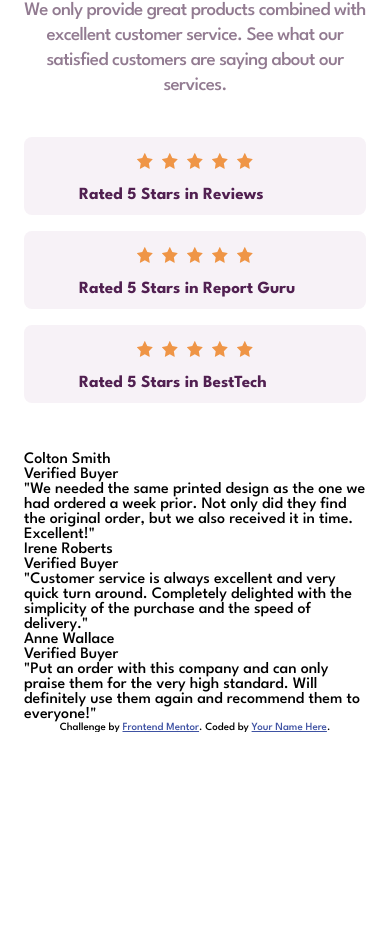
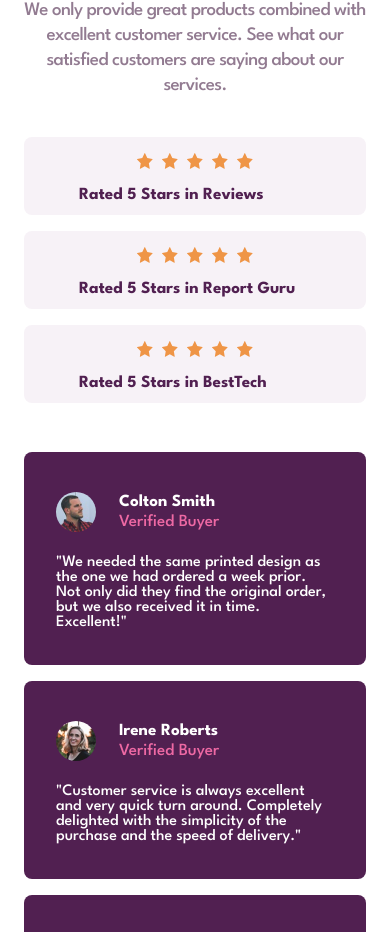
Before and after one commit to hermannleboss/social-proof-section-master, a website built with Vite: page index.html in a window 390 px wide. Shown: the part 165-1097 px from the top of the page. Before the commit the page ends 897 px from the top, so only its background shows below. Built offline with nearby package versions, Linux system fonts and the light colour scheme.

Commit message:
finish mobile version

```diff
--- a/index.html
+++ b/index.html
@@ -9,7 +9,7 @@
             rel="icon"
             type="image/png"
             sizes="32x32"
-            href="images/favicon-32x32.png"
+            href="public/images/favicon-32x32.png"
     />
     <title>Frontend Mentor | Social proof section</title>
 </head>
@@ -30,7 +30,8 @@
                     <img src="public/images/icon-star.svg" alt="stats icon">
                     <img src="public/images/icon-star.svg" alt="stats icon">
                 </div>
-                Rated 5 Stars in Reviews</div>
+                Rated 5 Stars in Reviews
+            </div>
             <div>
                 <div class="review-stars">
                     <img src="public/images/icon-star.svg" alt="stats icon">
@@ -38,7 +39,9 @@
                     <img src="public/images/icon-star.svg" alt="stats icon">
                     <img src="public/images/icon-star.svg" alt="stats icon">
                     <img src="public/images/icon-star.svg" alt="stats icon">
-                </div>Rated 5 Stars in Report Guru</div>
+                </div>
+                Rated 5 Stars in Report Guru
+            </div>
             <div>
                 <div class="review-stars">
                     <img src="public/images/icon-star.svg" alt="stats icon">
@@ -46,14 +49,17 @@
                     <img src="public/images/icon-star.svg" alt="stats icon">
                     <img src="public/images/icon-star.svg" alt="stats icon">
                     <img src="public/images/icon-star.svg" alt="stats icon">
-                </div>Rated 5 Stars in BestTech</div>
+                </div>
+                Rated 5 Stars in BestTech
+            </div>
         </div>
     </div>
 
-    <div class="container">
+    <div class="container comments-section">
+
         <div class="card">
             <div class="card-header">
-                <div class="card-image"></div>
+                <img class="card-image" src="public/images/image-colton.jpg"/>
                 <div class="card-header-content">
                     <p>Colton Smith</p>
                     <p>Verified Buyer</p>
@@ -67,10 +73,13 @@
                 </p>
             </div>
         </div>
-        <div>
-            <div>
-                <p>Irene Roberts</p>
-                <p>Verified Buyer</p>
+        <div class="card">
+            <div class="card-header">
+                <img class="card-image" src="public/images/image-irene.jpg"/>
+                <div class="card-header-content">
+                    <p>Irene Roberts</p>
+                    <p>Verified Buyer</p>
+                </div>
             </div>
             <div>
                 <p>
@@ -79,10 +88,13 @@
                 </p>
             </div>
         </div>
-        <div>
-            <div>
-                <p>Anne Wallace</p>
-                <p>Verified Buyer</p>
+        <div class="card">
+            <div class="card-header">
+                <img class="card-image" src="public/images/image-anne.jpg"/>
+                <div class="card-header-content">
+                    <p>Anne Wallace</p>
+                    <p>Verified Buyer</p>
+                </div>
             </div>
             <div>
                 <p>
--- a/sass/base/_base.scss
+++ b/sass/base/_base.scss
@@ -4,3 +4,10 @@ body {
     padding-top: 118px;
   }
 }
+
+.comments-section{
+  display: flex;
+  flex-direction: column;
+  gap: 16px;
+  margin-bottom: 99px;
+}
--- a/sass/components/_card.scss
+++ b/sass/components/_card.scss
@@ -0,0 +1,33 @@
+.card {
+  background-color: $mauve;
+  color: white;
+  border-radius: 8px;
+  padding: 40px 32px 35px 32px;
+
+  &-header {
+    display: flex;
+    gap: 23px;
+    align-items: center;
+    margin-bottom: 23px;
+    &-content {
+      >p:first-child {
+        font-weight: 700;
+        font-size: 17px;
+        line-height: 16px;
+        margin-bottom: 4px;
+      }
+      >p:last-child {
+        font-weight: 400;
+        font-size: 17px;
+        line-height: 16px;
+        color: #EE69A4;
+      }
+    }
+  }
+
+  &-image {
+    border-radius: 25px;
+    width: 40px;
+    height: 40px;
+  }
+}
```
